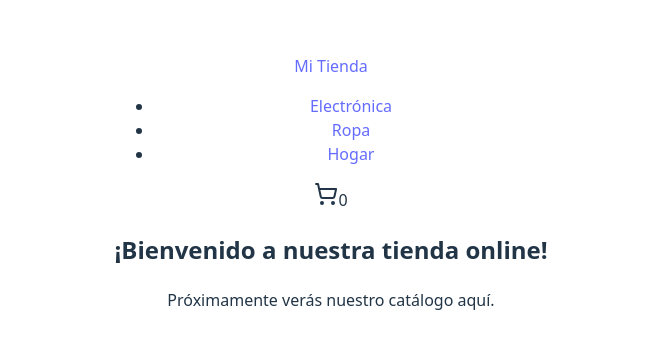
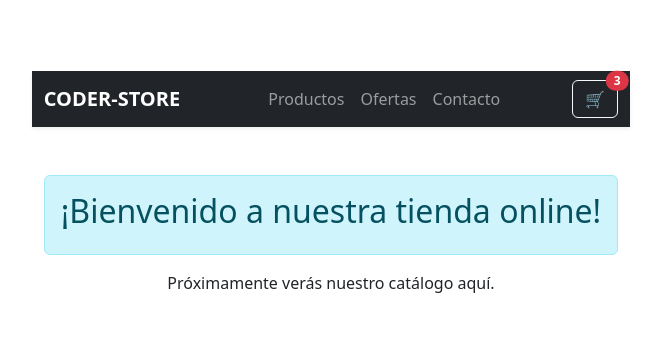
Before and after one commit to AyluCortez/react-Js, a React (Vite) app: page / in a window 1280 px wide. Shown: the part 209-558 px from the top of the page, without its empty margins (309-970 px from the left). Built offline with nearby package versions, Linux system fonts and the light colour scheme.

Commit message:
estilos para la app

```diff
--- a/index.html
+++ b/index.html
@@ -5,6 +5,7 @@
     <link rel="icon" type="image/svg+xml" href="/vite.svg" />
     <meta name="viewport" content="width=device-width, initial-scale=1.0" />
     <title>react-coder</title>
+    <link href="https://cdn.jsdelivr.net/npm/bootstrap@5.3.0/dist/css/bootstrap.min.css" rel="stylesheet">
   </head>
   <body>
     <div id="root"></div>
--- a/src/components/CartWidget.jsx
+++ b/src/components/CartWidget.jsx
@@ -2,9 +2,13 @@ import { ShoppingCart } from 'lucide-react'; // O cualquier librería de iconos
 
 const CartWidget = () => {
   return (
-    <div className="cart-widget">
-      <ShoppingCart size={24} />
-      <span className="badge bg-secondary">0</span>
+    <div className="d-flex align-items-center">
+      <button className="btn btn-outline-light position-relative">
+        🛒 {/* Puedes usar un emoji o un icono de FontAwesome */}
+        <span className="position-absolute top-0 start-100 translate-middle badge rounded-pill bg-danger">
+          3
+        </span>
+      </button>
     </div>
   );
 };
--- a/src/components/NavBar.jsx
+++ b/src/components/NavBar.jsx
@@ -2,17 +2,16 @@ import CartWidget from './CartWidget';
 
 const NavBar = () => {
   return (
-    <nav className="navbar navbar-expand-lg navbar-dark bg-dark">
+    <nav className="navbar navbar-expand-lg navbar-dark bg-dark shadow-sm">
       <div className="container">
-        <a className="navbar-brand" href="#">Mi Tienda</a>
-        <div className="collapse navbar-collapse">
-          <ul className="navbar-nav me-auto">
-            <li className="nav-item"><a className="nav-link" href="#">Electrónica</a></li>
-            <li className="nav-item"><a className="nav-link" href="#">Ropa</a></li>
-            <li className="nav-item"><a className="nav-link" href="#">Hogar</a></li>
+        <a className="navbar-brand fw-bold" href="#">CODER-STORE</a>
+        <div className="collapse navbar-collapse" id="navbarNav">
+          <ul className="navbar-nav mx-auto"> {/* mx-auto centra los links */}
+            <li className="nav-item"><a className="nav-link" href="#">Productos</a></li>
+            <li className="nav-item"><a className="nav-link" href="#">Ofertas</a></li>
+            <li className="nav-item"><a className="nav-link" href="#">Contacto</a></li>
           </ul>
         </div>
-        {/* Aquí renderizamos el widget del carrito */}
         <CartWidget />
       </div>
     </nav>
```
